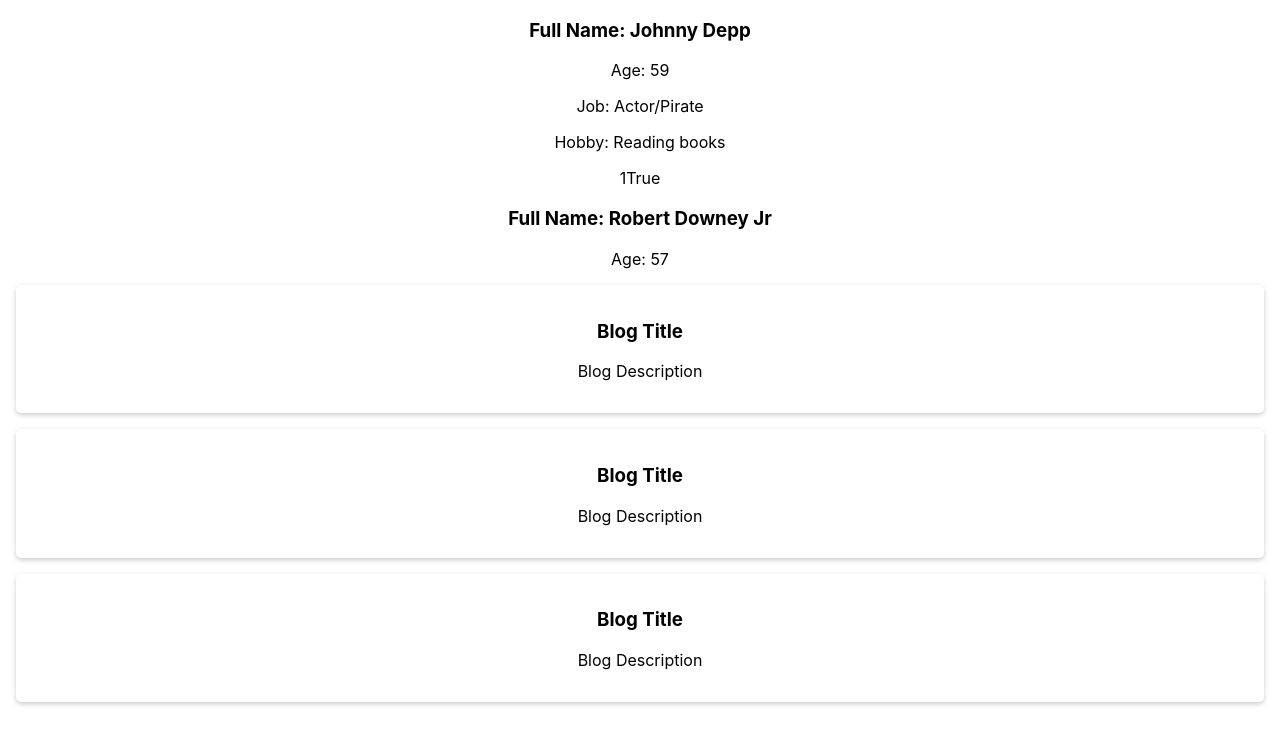
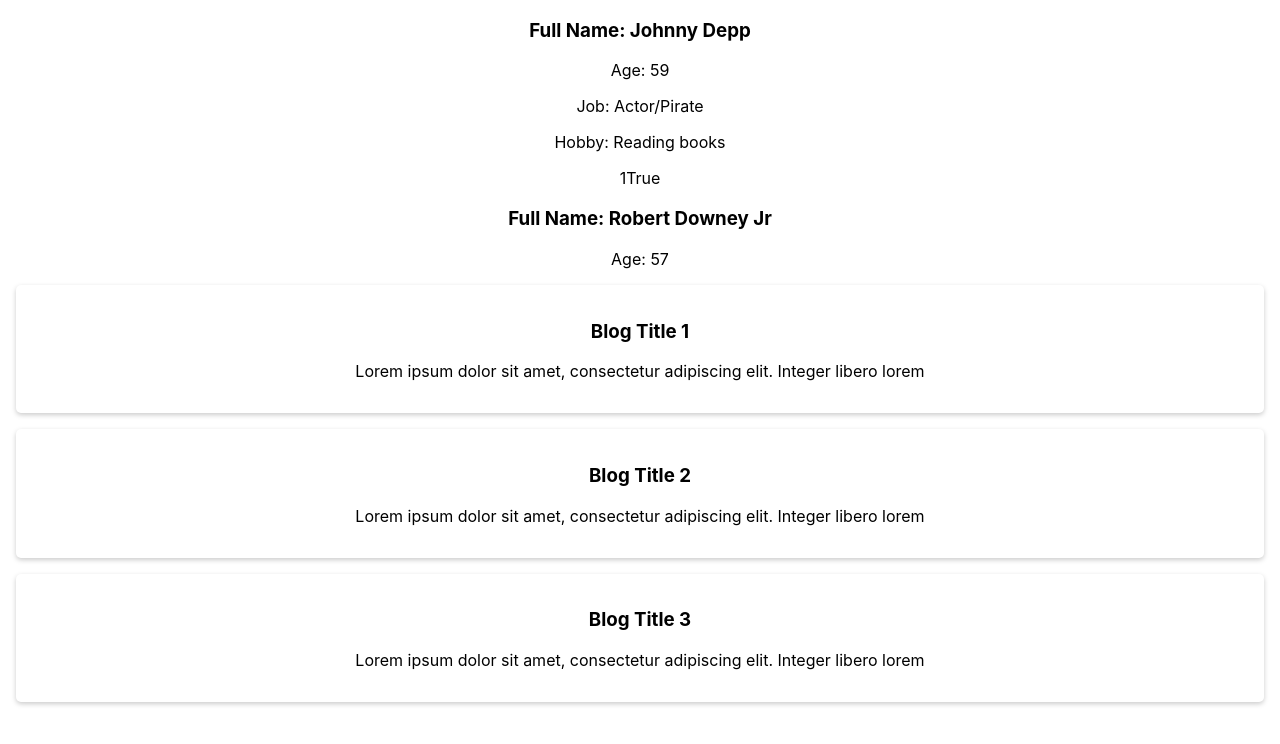
Before and after one commit to NithinNitz12/SampleReactProjects, a React (Create React App) app in the folder first-react-app/: page / in a window 1280 px wide. Shown: the top 744 px of the page. Built offline with nearby package versions, Linux system fonts and the light colour scheme.

Commit message:
React props

```diff
--- a/first-react-app/src/App.js
+++ b/first-react-app/src/App.js
@@ -27,28 +27,31 @@
 
   const blogArr = [
     {
+      id: 1,
       title: 'Blog Title 1',
       description: 'Lorem ipsum dolor sit amet, consectetur adipiscing elit. Integer libero lorem',
     },
     {
+      id: 2,
       title: 'Blog Title 2',
       description: 'Lorem ipsum dolor sit amet, consectetur adipiscing elit. Integer libero lorem',
     },
     {
+      id: 3,
       title: 'Blog Title 3',
       description: 'Lorem ipsum dolor sit amet, consectetur adipiscing elit. Integer libero lorem',
     }
   ]
 
   const blogCards = blogArr.map((item, pos) => {
-    console.log(item);
+    // console.log(item);
 
     return(
       // <div className="BlogCard" key={pos}>
       //   <h3>{item.title}</h3>
       //   <p>{item.description}</p>
       // </div>
-      <BlogCard key={pos}/>
+      <BlogCard key={pos} title= {item.title} description={item.description} id={item.id}/>
     )
   })
 
--- a/first-react-app/src/BlogCard.js
+++ b/first-react-app/src/BlogCard.js
@@ -1,11 +1,12 @@
 import React from 'react';
 
 //Functional component
-const BlogCard = () =>{
+const BlogCard = (props) =>{
+    console.log(props)
     return(
         <div className="BlogCard">
-        <h3>Blog Title</h3>
-        <p>Blog Description</p>
+        <h3>{props.title}</h3>
+        <p>{props.description}</p>
       </div>
     )
 }
```
